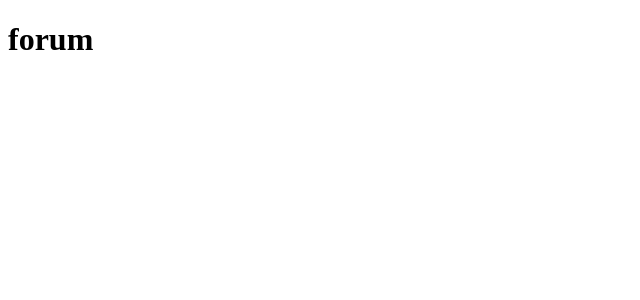
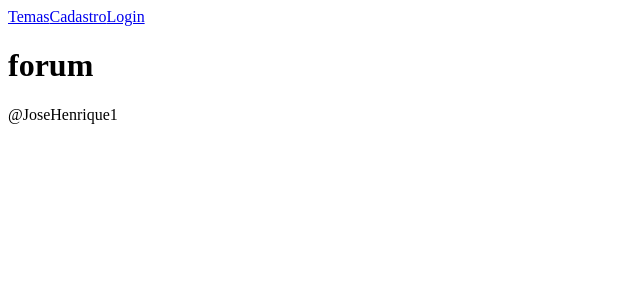
Before and after one commit to JoseHenrique1/Forum, a Next.js app: page / in a window 1280 px wide. Shown: the top 300 px of the page, without its empty margins (0-640 px from the left). Built offline with nearby package versions, Linux system fonts and the light colour scheme.

Commit message:
view: add Navbar e Footer no layout

```diff
--- a/src/app/layout.js
+++ b/src/app/layout.js
@@ -1,8 +1,13 @@
-
+import Navbar from "@/components/Navbar";
+import Footer from "@/components/Footer";
 export default function RootLayout({ children }) {
   return (
     <html lang="en">
-      <body >{children}</body>
+      <body>
+        <Navbar/>
+        {children}
+        <Footer/>
+        </body>
     </html>
   )
 }
```
